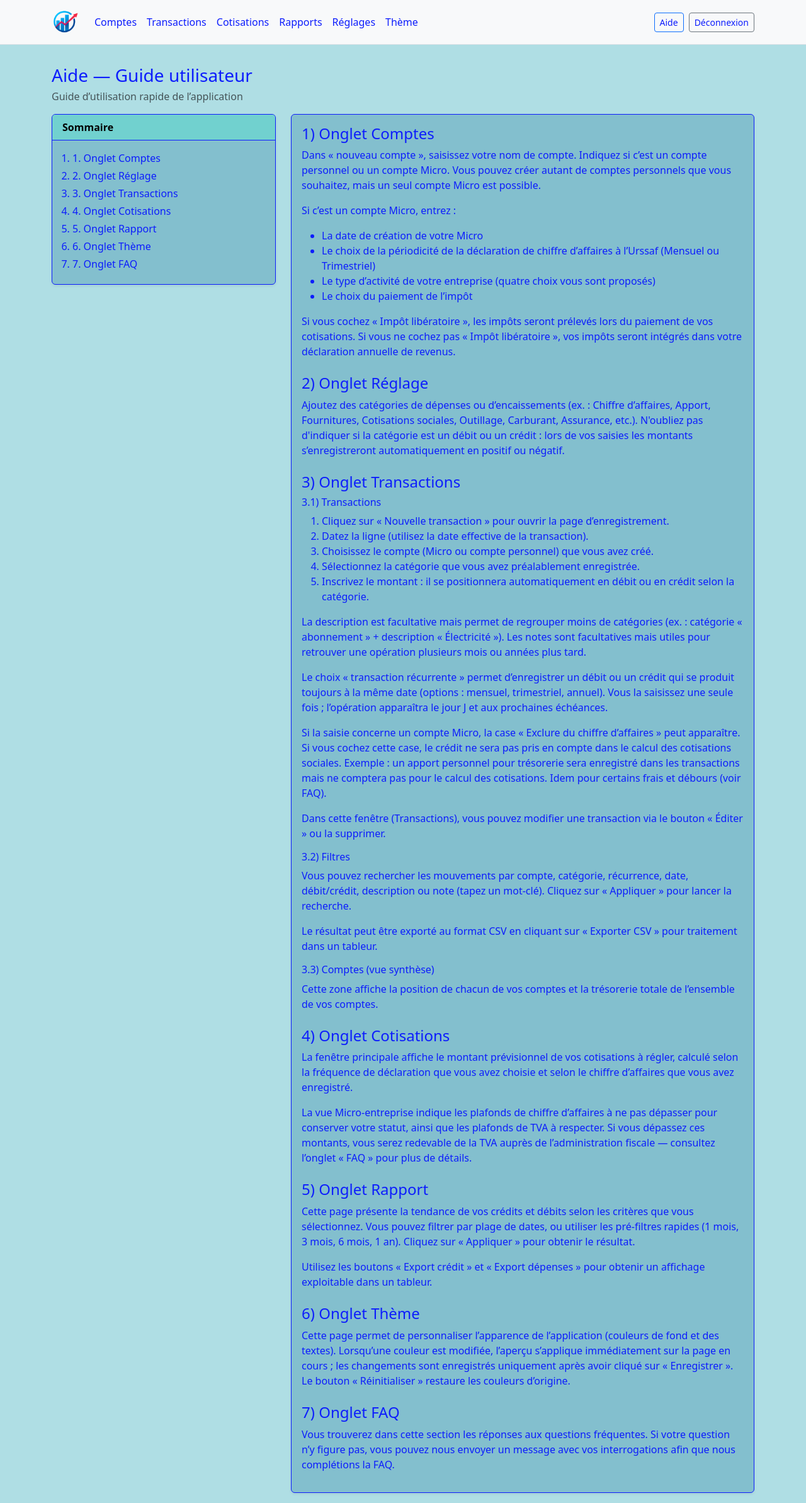
After one commit to Xarand/banque, a PHP site: page /aide.php in a window 1280 px wide. The commit adds this page. Shown: the whole page at 63% size. Run offline with PHP 8.4, Linux system fonts and the light colour scheme; the visitor is signed in with stand-in values (Sample User, id 1).

Commit message:
feat: ajout de la page d'aide avec guide utilisateur complet

```diff
--- a/public/_nav.php
+++ b/public/_nav.php
@@ -74,7 +74,7 @@ if (is_file($svgPath)) {
     }
 }
 
-// Email utilisateur (optionnel)
+// Email utilisateur (si dispo) et état d'authentification
 $navUserEmail = '';
 try {
     if (is_callable([\App\Util::class, 'currentUserEmail'])) {
@@ -87,6 +87,22 @@ try {
             $_SESSION['user_email'] ?? null,
             $_SESSION['email'] ?? null,
         ] as $cand) { if (is_string($cand) && $cand !== '') { $navUserEmail = $cand; break; } }
+    }
+} catch (\Throwable $e) { /* ignore */ }
+
+// Détermination robuste: utilisateur connecté ?
+$isAuth = false;
+try {
+    if (class_exists(\App\Util::class) && is_callable([\App\Util::class, 'currentUserId'])) {
+        $uid = (int)call_user_func([\App\Util::class, 'currentUserId']);
+        $isAuth = $uid > 0;
+    } else {
+        if (session_status() !== PHP_SESSION_ACTIVE) @session_start();
+        foreach ([
+            $_SESSION['user']['id'] ?? null,
+            $_SESSION['user_id'] ?? null,
+            $_SESSION['id'] ?? null,
+        ] as $cid) { if (is_numeric($cid) && (int)$cid > 0) { $isAuth = true; break; } }
     }
 } catch (\Throwable $e) { /* ignore */ }
 ?>
@@ -117,11 +133,18 @@ try {
         <?php endif; ?>
       </ul>
       <div class="d-flex align-items-center gap-2">
-        <?php if ($navUserEmail !== ''): ?>
+        <?php if ($isAuth && $navUserEmail !== ''): ?>
           <span class="navbar-text small text-muted d-none d-md-inline"><?= h($navUserEmail) ?></span>
         <?php endif; ?>
-        <?php if (is_file(__DIR__ . '/logout.php')): ?>
+
+        <?php if (is_file(__DIR__ . '/aide.php')): ?>
+          <a class="btn btn-sm btn-outline-primary" href="aide.php">Aide</a>
+        <?php endif; ?>
+
+        <?php if ($isAuth && is_file(__DIR__ . '/logout.php')): ?>
           <a class="btn btn-sm btn-outline-secondary" href="logout.php">Déconnexion</a>
+        <?php elseif (is_file(__DIR__ . '/login.php')): ?>
+          <a class="btn btn-sm btn-primary" href="login.php">Connexion</a>
         <?php endif; ?>
       </div>
     </div>
--- /dev/null
+++ b/public/aide.php
@@ -0,0 +1,163 @@
+<?php
+declare(strict_types=1);
+
+require __DIR__.'/../vendor/autoload.php';
+require_once __DIR__.'/../config/bootstrap.php';
+
+use App\{Util, Database};
+
+Util::startSession();
+Util::requireAuth();
+
+function h(string $s): string { return App\Util::h($s); }
+?>
+<!doctype html>
+<html lang="fr">
+<head>
+<meta charset="utf-8">
+<title>Aide — Guide utilisateur</title>
+<meta name="viewport" content="width=device-width,initial-scale=1">
+<link href="https://cdn.jsdelivr.net/npm/bootstrap@5.3.3/dist/css/bootstrap.min.css" rel="stylesheet">
+<?php if (is_file(__DIR__.'/_head_assets.php')) include __DIR__.'/_head_assets.php'; ?>
+<style>
+  .mono{font-family:ui-monospace,SFMono-Regular,Menlo,Monaco,Consolas,"Courier New",monospace}
+  .toc a{ text-decoration:none }
+  .toc li{ margin-bottom:.25rem }
+  h2{ scroll-margin-top: 80px; }
+</style>
+</head>
+<body>
+<?php if (is_file(__DIR__.'/_nav.php')) include __DIR__.'/_nav.php'; ?>
+
+<div class="container py-3">
+  <div class="mb-3">
+    <h1 class="h3 mb-1">Aide — Guide utilisateur</h1>
+    <div class="text-muted">Guide d’utilisation rapide de l’application</div>
+  </div>
+
+  <div class="row g-4">
+    <div class="col-lg-4">
+      <div class="card shadow-sm">
+        <div class="card-header py-2"><strong>Sommaire</strong></div>
+        <div class="card-body">
+          <ol class="toc ps-3 mb-0">
+            <li><a href="#comptes">1. Onglet Comptes</a></li>
+            <li><a href="#reglages">2. Onglet Réglage</a></li>
+            <li><a href="#transactions">3. Onglet Transactions</a></li>
+            <li><a href="#cotisations">4. Onglet Cotisations</a></li>
+            <li><a href="#rapport">5. Onglet Rapport</a></li>
+            <li><a href="#theme">6. Onglet Thème</a></li>
+            <li><a href="#faq">7. Onglet FAQ</a></li>
+          </ol>
+        </div>
+      </div>
+    </div>
+
+    <div class="col-lg-8">
+      <div class="card shadow-sm">
+        <div class="card-body">
+
+          <h2 id="comptes" class="h4">1) Onglet Comptes</h2>
+          <p>
+            Dans « nouveau compte », saisissez votre nom de compte. Indiquez si c’est un compte personnel ou un compte Micro.
+            Vous pouvez créer autant de comptes personnels que vous souhaitez, mais un seul compte Micro est possible.
+          </p>
+          <p>Si c’est un compte Micro, entrez :</p>
+          <ul>
+            <li>La date de création de votre Micro</li>
+            <li>Le choix de la périodicité de la déclaration de chiffre d’affaires à l’Urssaf (Mensuel ou Trimestriel)</li>
+            <li>Le type d’activité de votre entreprise (quatre choix vous sont proposés)</li>
+            <li>Le choix du paiement de l’impôt</li>
+          </ul>
+          <p>
+            Si vous cochez « Impôt libératoire », les impôts seront prélevés lors du paiement de vos cotisations.
+            Si vous ne cochez pas « Impôt libératoire », vos impôts seront intégrés dans votre déclaration annuelle de revenus.
+          </p>
+
+          <h2 id="reglages" class="h4 mt-4">2) Onglet Réglage</h2>
+          <p>
+            Ajoutez des catégories de dépenses ou d’encaissements (ex. : Chiffre d’affaires, Apport, Fournitures, Cotisations sociales, Outillage, Carburant, Assurance, etc.).
+            N'oubliez pas d'indiquer si la catégorie est un débit ou un crédit : lors de vos saisies les montants s’enregistreront automatiquement en positif ou négatif.
+          </p>
+
+          <h2 id="transactions" class="h4 mt-4">3) Onglet Transactions</h2>
+
+          <h3 class="h6 mt-2">3.1) Transactions</h3>
+          <ol>
+            <li>Cliquez sur « Nouvelle transaction » pour ouvrir la page d’enregistrement.</li>
+            <li>Datez la ligne (utilisez la date effective de la transaction).</li>
+            <li>Choisissez le compte (Micro ou compte personnel) que vous avez créé.</li>
+            <li>Sélectionnez la catégorie que vous avez préalablement enregistrée.</li>
+            <li>Inscrivez le montant : il se positionnera automatiquement en débit ou en crédit selon la catégorie.</li>
+          </ol>
+          <p>
+            La description est facultative mais permet de regrouper moins de catégories (ex. : catégorie « abonnement » + description « Électricité »).
+            Les notes sont facultatives mais utiles pour retrouver une opération plusieurs mois ou années plus tard.
+          </p>
+          <p>
+            Le choix « transaction récurrente » permet d’enregistrer un débit ou un crédit qui se produit toujours à la même date (options : mensuel, trimestriel, annuel).
+            Vous la saisissez une seule fois ; l’opération apparaîtra le jour J et aux prochaines échéances.
+          </p>
+          <p>
+            Si la saisie concerne un compte Micro, la case « Exclure du chiffre d’affaires » peut apparaître. Si vous cochez cette case, le crédit ne sera pas pris en compte dans le calcul des cotisations sociales.
+            Exemple : un apport personnel pour trésorerie sera enregistré dans les transactions mais ne comptera pas pour le calcul des cotisations. Idem pour certains frais et débours (voir FAQ).
+          </p>
+          <p>
+            Dans cette fenêtre (Transactions), vous pouvez modifier une transaction via le bouton « Éditer » ou la supprimer.
+          </p>
+
+          <h3 class="h6 mt-3">3.2) Filtres</h3>
+          <p>
+            Vous pouvez rechercher les mouvements par compte, catégorie, récurrence, date, débit/crédit, description ou note (tapez un mot‑clé).
+            Cliquez sur « Appliquer » pour lancer la recherche.
+          </p>
+          <p>
+            Le résultat peut être exporté au format CSV en cliquant sur « Exporter CSV » pour traitement dans un tableur.
+          </p>
+
+          <h3 class="h6 mt-3">3.3) Comptes (vue synthèse)</h3>
+          <p>
+            Cette zone affiche la position de chacun de vos comptes et la trésorerie totale de l’ensemble de vos comptes.
+          </p>
+
+          <h2 id="cotisations" class="h4 mt-4">4) Onglet Cotisations</h2>
+          <p>
+            La fenêtre principale affiche le montant prévisionnel de vos cotisations à régler, calculé selon la fréquence de déclaration que vous avez choisie et selon le chiffre d’affaires que vous avez enregistré.
+          </p>
+          <p>
+            La vue Micro‑entreprise indique les plafonds de chiffre d’affaires à ne pas dépasser pour conserver votre statut, ainsi que les plafonds de TVA à respecter.
+            Si vous dépassez ces montants, vous serez redevable de la TVA auprès de l’administration fiscale — consultez l’onglet « FAQ » pour plus de détails.
+          </p>
+
+          <h2 id="rapport" class="h4 mt-4">5) Onglet Rapport</h2>
+          <p>
+            Cette page présente la tendance de vos crédits et débits selon les critères que vous sélectionnez.
+            Vous pouvez filtrer par plage de dates, ou utiliser les pré‑filtres rapides (1 mois, 3 mois, 6 mois, 1 an).
+            Cliquez sur « Appliquer » pour obtenir le résultat.
+          </p>
+          <p>
+            Utilisez les boutons « Export crédit » et « Export dépenses » pour obtenir un affichage exploitable dans un tableur.
+          </p>
+
+          <h2 id="theme" class="h4 mt-4">6) Onglet Thème</h2>
+          <p>
+            Cette page permet de personnaliser l’apparence de l’application (couleurs de fond et des textes).
+            Lorsqu’une couleur est modifiée, l’aperçu s’applique immédiatement sur la page en cours ; les changements sont enregistrés uniquement après avoir cliqué sur « Enregistrer ».
+            Le bouton « Réinitialiser » restaure les couleurs d’origine.
+          </p>
+
+          <h2 id="faq" class="h4 mt-4">7) Onglet FAQ</h2>
+          <p>
+            Vous trouverez dans cette section les réponses aux questions fréquentes.
+            Si votre question n’y figure pas, vous pouvez nous envoyer un message avec vos interrogations afin que nous complétions la FAQ.
+          </p>
+
+        </div>
+      </div>
+    </div>
+  </div>
+</div>
+
+<script src="https://cdn.jsdelivr.net/npm/bootstrap@5.3.3/dist/js/bootstrap.bundle.min.js"></script>
+</body>
+</html>
```
